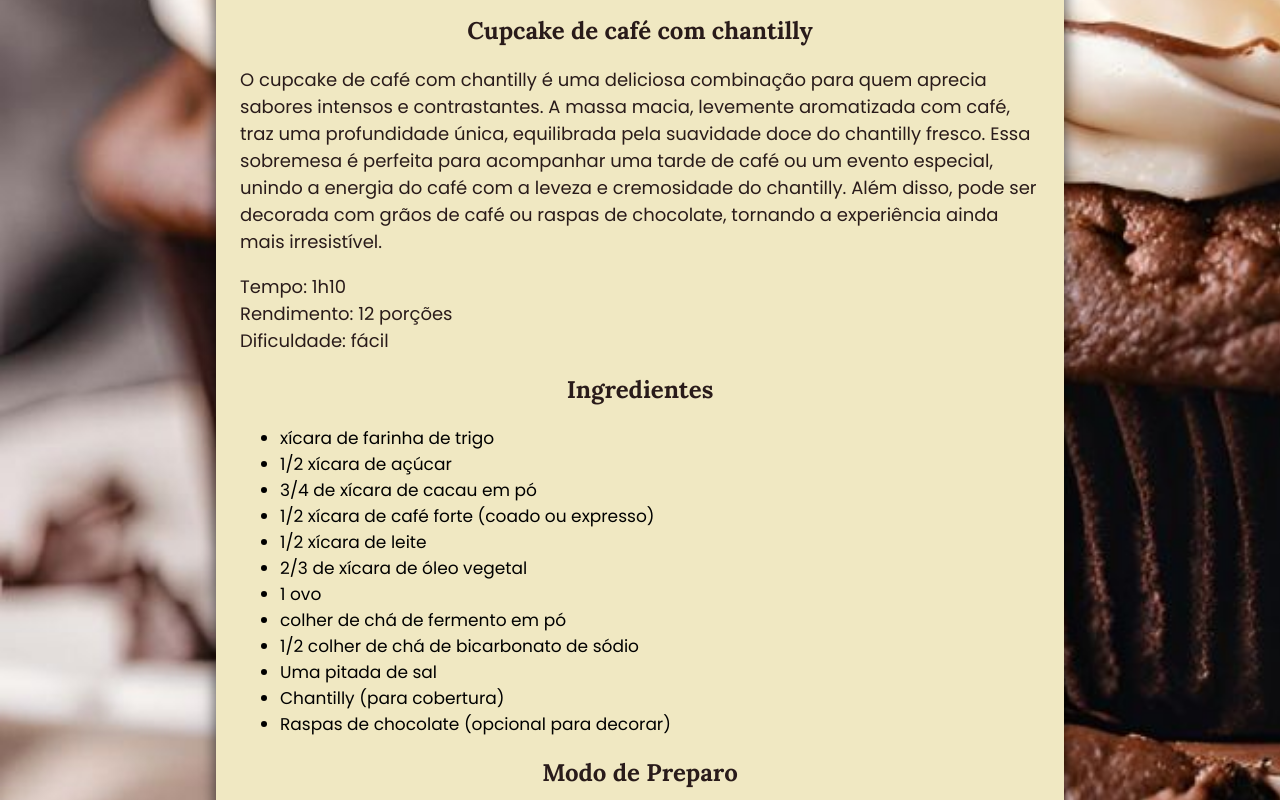
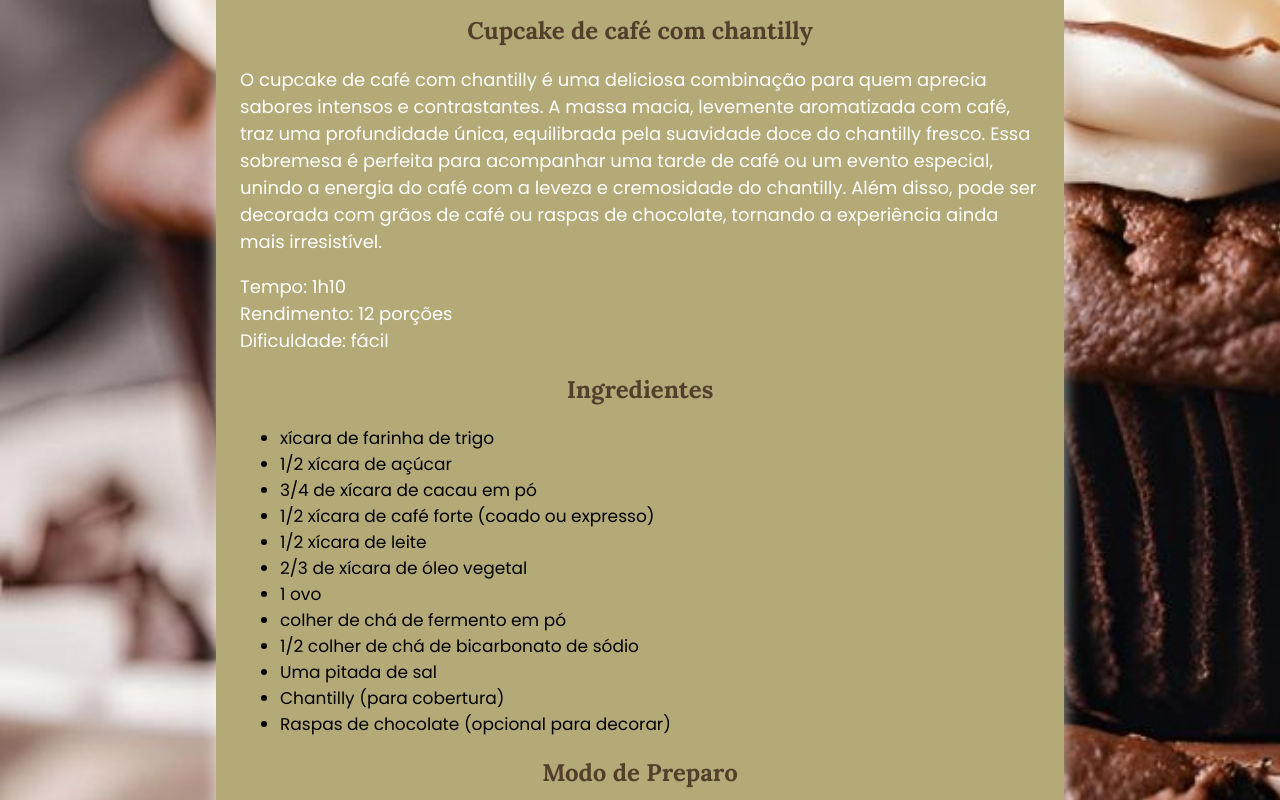
Before and after one commit to MateusToledoB/projeto_site_receita_cupcake, a plain HTML site: page index.html in a window 1280 px wide. In both pictures the pointer is over the element 640 px from the left and 970 px from the top of the page. Shown: the part 570-1370 px from the top of the page. Drawn offline with Linux system fonts and the light colour scheme.

Commit message:
adicionando hover

```diff
--- a/style.css
+++ b/style.css
@@ -3,6 +3,7 @@ body{
     background-size: cover;
 }
 #page{
+
     width: 800px;
     padding: 24px;
     background-color: #f0e8c2;
@@ -43,3 +44,18 @@ footer {
     justify-content: center; /* Centraliza horizontalmente */
     align-items: center; /* Centraliza verticalmente */
 }
+#page:hover{
+    background-color: #b3aa78;
+    box-shadow: 0px 8px 16px rgba(255, 255, 255, 0.7);
+    h1, h2, h3{
+        text-align: center;
+        font-family: "Lora", serif;
+        color: rgb(83, 62, 43);
+
+    }
+    p{
+        font-size: 18px;
+        font-family: "Poppins", sans-serif;
+        color: white;
+
+}
```
